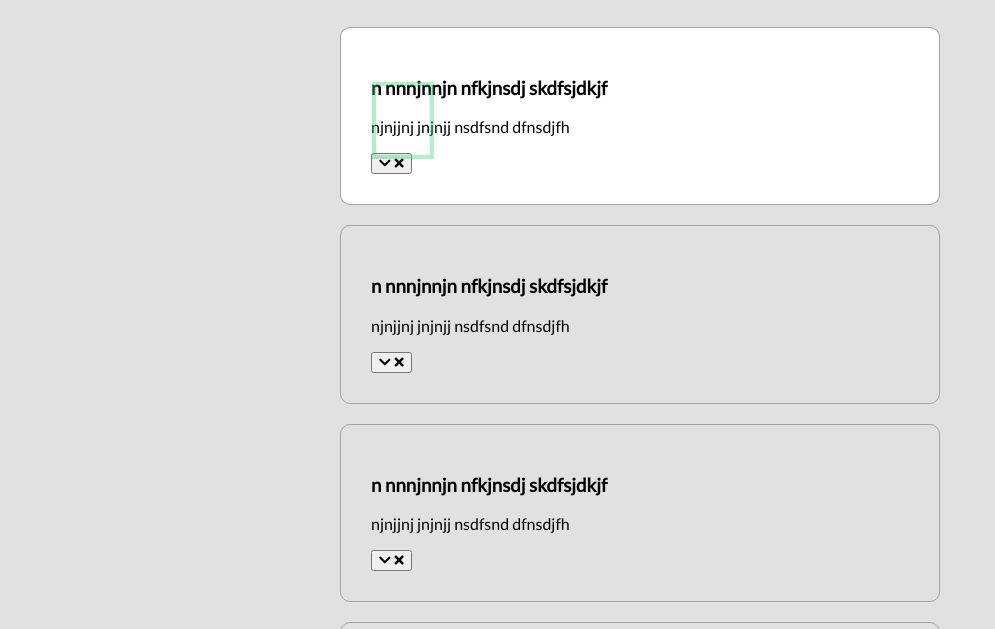
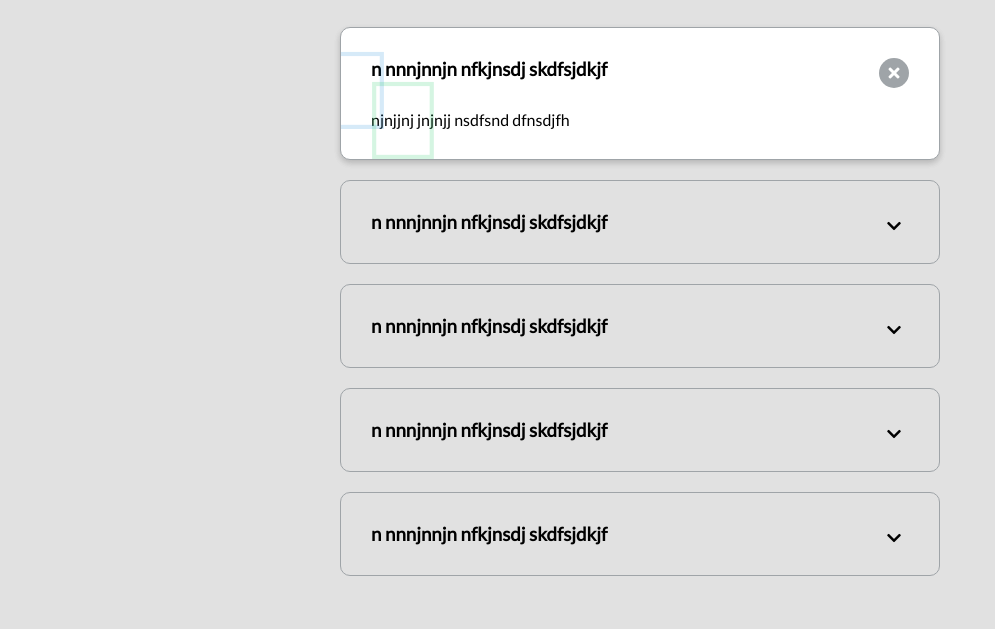
Before and after one commit to Geghard-S/faq_project, a plain HTML site: page index.html in a window 1280 px wide. Shown: the part 92-721 px from the top of the page, without its empty margins (0-995 px from the left). Drawn offline with Linux system fonts and the light colour scheme.

Commit message:
third commit

```diff
--- a/script.js
+++ b/script.js
@@ -0,0 +1,7 @@
+const toggles = document.querySelectorAll('.faq-toggle')
+
+toggles.forEach(toggle => {
+    toggle.addEventListener('click', () => {
+        toggle.parentNode.classList.toggle('active')
+    })
+})
--- a/style.css
+++ b/style.css
@@ -31,6 +31,7 @@ h1 {
 
 .faq.active{
     background-color: #fff;
+    box-shadow: 0 3px 6px rgba(0, 0, 0, 0.1), 0 3px 6px rgba(0, 0, 0, 0.1);
 }
 
 .faq.active::before,
@@ -45,3 +46,61 @@ h1 {
     left: 20px;
     z-index: 0;
 }
+
+.faq.active::before {
+    color: #3498db;
+    top: -10px;
+    left: -30px;
+    transform: rotateY(180deg);
+}
+
+.faq-title {
+    margin: 0 35px 0 0;
+}
+
+.faq-text {
+    display: none;
+    margin: 30px 0 0;
+}
+
+.faq.active .faq-text {
+    display: block;
+}
+
+.faq-toggle {
+    background-color: transparent;
+    border: 0;
+    border-radius: 50%;
+    cursor: pointer;
+    display: flex;
+    align-items: center;
+    justify-content: center;
+    font-size: 16px;
+    padding: 0;
+    position: absolute;
+    top: 30px;
+    right: 30px;
+    height: 30px;
+    width: 30px;
+}
+
+.faq-toggle:focus {
+    outline: 0;
+}
+
+.faq-toggle .fa-times {
+    display: none;
+}
+
+.faq.active .faq-toggle .fa-times {
+    color: #fff;
+    display: block;
+}
+
+.faq.active .faq-toggle .fa-chevron-down {
+    display: none;
+}
+
+.faq.active .faq-toggle {
+    background-color: #9fa4a8;
+}
```
